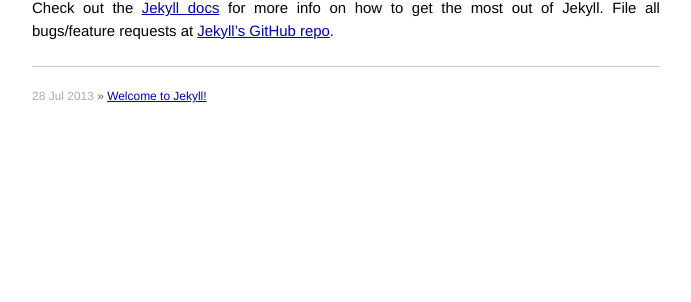
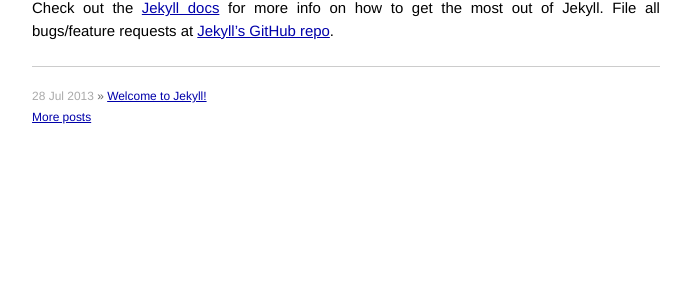
Before and after one commit to mstred/mstred.github.com, a Jekyll site: the page built from index.html, in a window 1280 px wide. Shown: the part 445-747 px from the top of the page, without its empty margins (294-985 px from the left). Built offline with Jekyll 4.4.1, drawn with Linux system fonts in a browser that asks for light colours; Markdown is read by kramdown in place of the engine named in the settings.

Commit message:
Update default.html

```diff
--- a/_layouts/default.html
+++ b/_layouts/default.html
@@ -36,7 +36,7 @@
 						  <li><span>{{ post.date | date_to_string }}</span> &raquo; <a href="{{ post.url }}">{{ post.title }}</a></li>
 						{% endfor %}
 						<!-- TODO Link for "More posts" -->
-						<!-- <li><a href="more.html">More posts</a></li> -->
+						<li><a href="more.html">More posts</a></li>
 					</ul>
 				</div>
 			</div> <!-- /site -->
```
